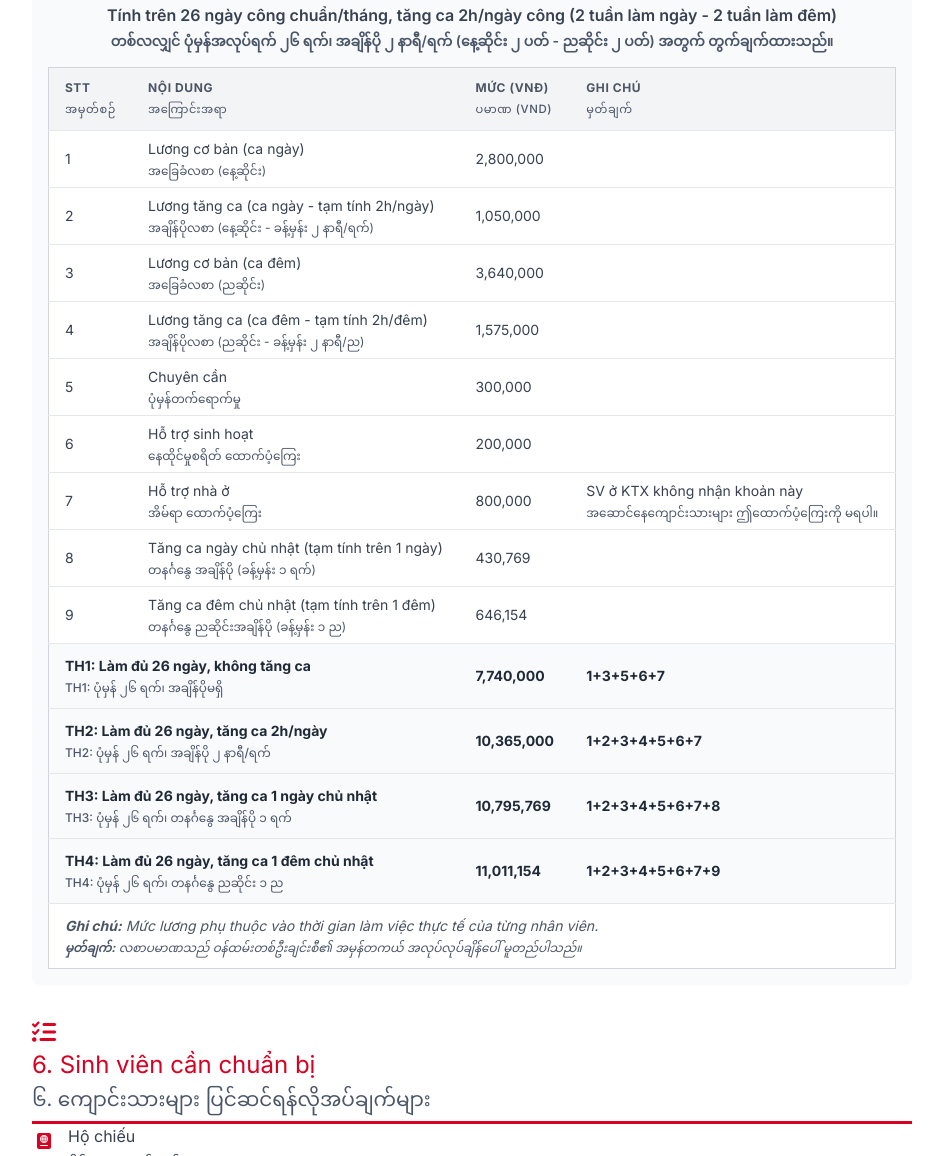
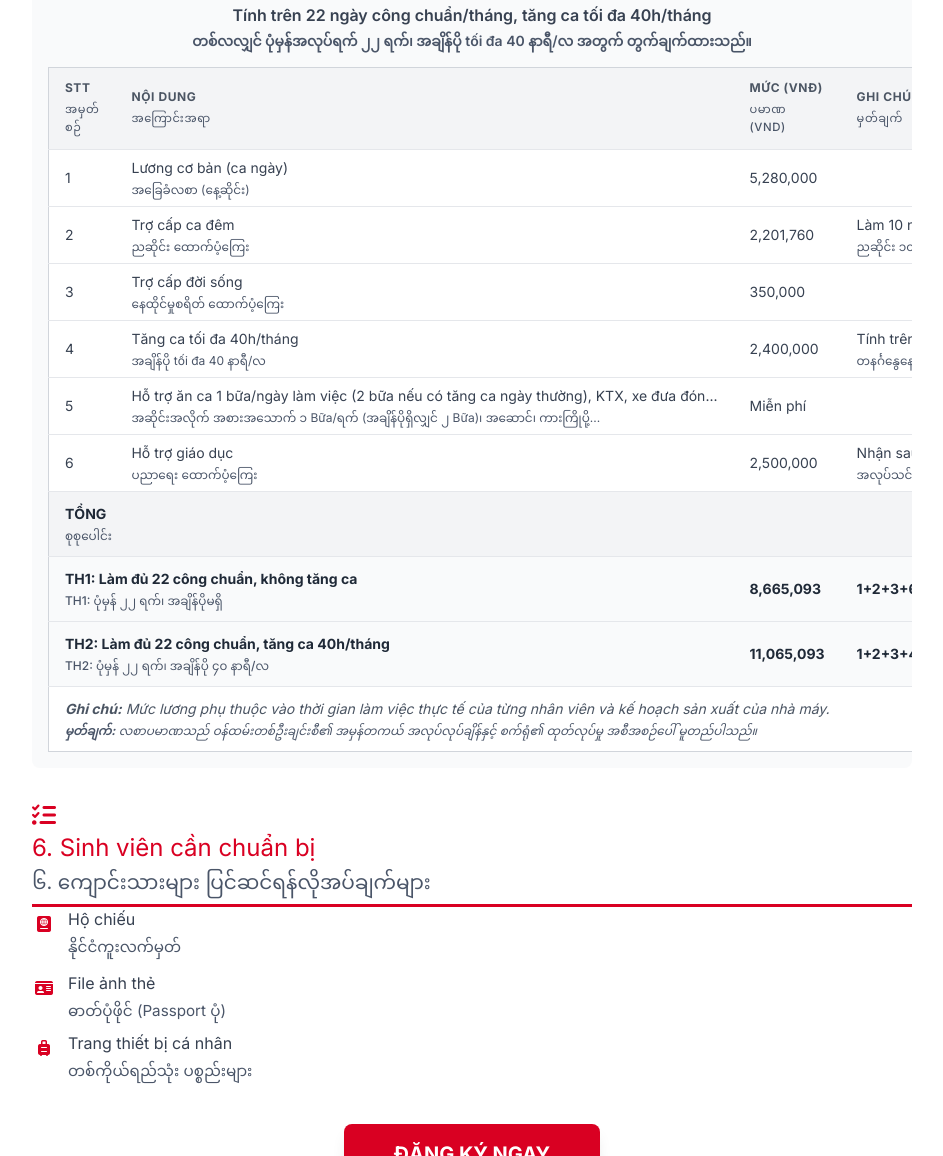
Before and after one commit to duongcanhquan/canon, a plain HTML site: page index.html in a window 1280 px wide. Shown: the part 3178-4334 px from the top of the page, without its empty margins (168-1111 px from the left). Drawn offline with nearby package versions, Linux system fonts and the light colour scheme.

Commit message:
Update index.html

```diff
--- a/index.html
+++ b/index.html
@@ -331,7 +331,7 @@
                      onerror="this.alt='Ảnh KTX không tải được'; this.src='https://placehold.co/800x400/eee/ccc?text=Ảnh+Ký+túc+xá';">
             </section>
 
-            <!-- MỚI: Section Bảng dự tính lương (ĐỔI SỐ THÀNH 5) -->
+            <!-- MỚI: Section Bảng dự tính lương (ĐỔI SỐ THÀNH 5) - ĐÃ CẬP NHẬT THEO ẢNH MỚI NHẤT -->
             <section class="mb-8">
                 <h2 class="text-2xl">
                     <i class="fa-solid fa-calculator mr-2"></i>
@@ -340,8 +340,8 @@
                 </h2>
                 <div class="bg-gray-50 p-4 rounded-lg overflow-x-auto">
                     <p class="text-center font-semibold text-gray-700 mb-4">
-                        <span class="block">Tính trên 26 ngày công chuẩn/tháng, tăng ca 2h/ngày công (2 tuần làm ngày - 2 tuần làm đêm)</span>
-                        <span class="block lang-my text-sm mt-1">တစ်လလျှင် ပုံမှန်အလုပ်ရက် ၂၆ ရက်၊ အချိန်ပို ၂ နာရီ/ရက် (နေ့ဆိုင်း ၂ ပတ် - ညဆိုင်း ၂ ပတ်) အတွက် တွက်ချက်ထားသည်။</span>
+                        <span class="block">Tính trên 22 ngày công chuẩn/tháng, tăng ca tối đa 40h/tháng</span>
+                        <span class="block lang-my text-sm mt-1">တစ်လလျှင် ပုံမှန်အလုပ်ရက် ၂၂ ရက်၊ အချိန်ပို tối đa 40 နာရီ/လ အတွက် တွက်ချက်ထားသည်။</span>
                     </p>
                     <table class="min-w-full divide-y divide-gray-200 border border-gray-300">
                         <thead class="bg-gray-100">
@@ -365,130 +365,106 @@
                             </tr>
                         </thead>
                         <tbody class="bg-white divide-y divide-gray-200">
-                            <!-- Dòng 1-9 -->
+                            <!-- Dòng 1 -->
                             <tr>
                                 <td class="px-4 py-2 whitespace-nowrap text-sm text-gray-700">1</td>
                                 <td class="px-4 py-2 whitespace-nowrap text-sm text-gray-700">
                                     <span class="block">Lương cơ bản (ca ngày)</span>
                                     <span class="block lang-my text-xs">အခြေခံလစာ (နေ့ဆိုင်း)</span>
                                 </td>
-                                <td class="px-4 py-2 whitespace-nowrap text-sm text-gray-700">2,800,000</td>
+                                <td class="px-4 py-2 whitespace-nowrap text-sm text-gray-700">5,280,000</td>
                                 <td class="px-4 py-2 whitespace-nowrap text-sm text-gray-700"></td>
                             </tr>
+                            <!-- Dòng 2 -->
                             <tr>
                                 <td class="px-4 py-2 whitespace-nowrap text-sm text-gray-700">2</td>
                                 <td class="px-4 py-2 whitespace-nowrap text-sm text-gray-700">
-                                    <span class="block">Lương tăng ca (ca ngày - tạm tính 2h/ngày)</span>
-                                    <span class="block lang-my text-xs">အချိန်ပိုလစာ (နေ့ဆိုင်း - ခန့်မှန်း ၂ နာရီ/ရက်)</span>
+                                    <span class="block">Trợ cấp ca đêm</span>
+                                    <span class="block lang-my text-xs">ညဆိုင်း ထောက်ပံ့ကြေး</span>
                                 </td>
-                                <td class="px-4 py-2 whitespace-nowrap text-sm text-gray-700">1,050,000</td>
-                                <td class="px-4 py-2 whitespace-nowrap text-sm text-gray-700"></td>
+                                <td class="px-4 py-2 whitespace-nowrap text-sm text-gray-700">2,201,760</td>
+                                <td class="px-4 py-2 whitespace-nowrap text-sm text-gray-700">
+                                    <span class="block">Làm 10 ngày ca đêm</span>
+                                    <span class="block lang-my text-xs">ညဆိုင်း ၁၀ ရက် လုပ်</span>
+                                </td>
                             </tr>
+                            <!-- Dòng 3 -->
                             <tr>
                                 <td class="px-4 py-2 whitespace-nowrap text-sm text-gray-700">3</td>
                                 <td class="px-4 py-2 whitespace-nowrap text-sm text-gray-700">
-                                    <span class="block">Lương cơ bản (ca đêm)</span>
-                                    <span class="block lang-my text-xs">အခြေခံလစာ (ညဆိုင်း)</span>
+                                    <span class="block">Trợ cấp đời sống</span>
+                                    <span class="block lang-my text-xs">နေထိုင်မှုစရိတ် ထောက်ပံ့ကြေး</span>
                                 </td>
-                                <td class="px-4 py-2 whitespace-nowrap text-sm text-gray-700">3,640,000</td>
+                                <td class="px-4 py-2 whitespace-nowrap text-sm text-gray-700">350,000</td>
                                 <td class="px-4 py-2 whitespace-nowrap text-sm text-gray-700"></td>
                             </tr>
+                            <!-- Dòng 4 -->
                             <tr>
                                 <td class="px-4 py-2 whitespace-nowrap text-sm text-gray-700">4</td>
                                 <td class="px-4 py-2 whitespace-nowrap text-sm text-gray-700">
-                                    <span class="block">Lương tăng ca (ca đêm - tạm tính 2h/đêm)</span>
-                                    <span class="block lang-my text-xs">အချိန်ပိုလစာ (ညဆိုင်း - ခန့်မှန်း ၂ နာရီ/ည)</span>
+                                    <span class="block">Tăng ca tối đa 40h/tháng</span>
+                                    <span class="block lang-my text-xs">အချိန်ပို tối đa 40 နာရီ/လ</span>
                                 </td>
-                                <td class="px-4 py-2 whitespace-nowrap text-sm text-gray-700">1,575,000</td>
-                                <td class="px-4 py-2 whitespace-nowrap text-sm text-gray-700"></td>
+                                <td class="px-4 py-2 whitespace-nowrap text-sm text-gray-700">2,400,000</td>
+                                <td class="px-4 py-2 whitespace-nowrap text-sm text-gray-700">
+                                    <span class="block">Tính trên mức lương ngày chủ nhật</span>
+                                    <span class="block lang-my text-xs">တနင်္ဂနွေနေ့ လစာနှုန်းဖြင့် တွက်သည်။</span>
+                                </td>
                             </tr>
+                            <!-- Dòng 5 -->
                             <tr>
                                 <td class="px-4 py-2 whitespace-nowrap text-sm text-gray-700">5</td>
                                 <td class="px-4 py-2 whitespace-nowrap text-sm text-gray-700">
-                                    <span class="block">Chuyên cần</span>
-                                    <span class="block lang-my text-xs">ပုံမှန်တက်ရောက်မှု</span>
+                                    <span class="block">Hỗ trợ ăn ca 1 bữa/ngày làm việc (2 bữa nếu có tăng ca ngày thường), KTX, xe đưa đón...</span>
+                                    <span class="block lang-my text-xs">အဆိုင်းအလိုက် အစားအသောက် ၁ Bữa/ရက် (အချိန်ပိုရှိလျှင် ၂ Bữa)၊ အဆောင်၊ ကားကြိုပို့...</span>
                                 </td>
-                                <td class="px-4 py-2 whitespace-nowrap text-sm text-gray-700">300,000</td>
+                                <td class="px-4 py-2 whitespace-nowrap text-sm text-gray-700">Miễn phí</td>
                                 <td class="px-4 py-2 whitespace-nowrap text-sm text-gray-700"></td>
                             </tr>
+                            <!-- Dòng 6 -->
                             <tr>
                                 <td class="px-4 py-2 whitespace-nowrap text-sm text-gray-700">6</td>
                                 <td class="px-4 py-2 whitespace-nowrap text-sm text-gray-700">
-                                    <span class="block">Hỗ trợ sinh hoạt</span>
-                                    <span class="block lang-my text-xs">နေထိုင်မှုစရိတ် ထောက်ပံ့ကြေး</span>
+                                    <span class="block">Hỗ trợ giáo dục</span>
+                                    <span class="block lang-my text-xs">ပညာရေး ထောက်ပံ့ကြေး</span>
                                 </td>
-                                <td class="px-4 py-2 whitespace-nowrap text-sm text-gray-700">200,000</td>
-                                <td class="px-4 py-2 whitespace-nowrap text-sm text-gray-700"></td>
-                            </tr>
-                            <tr>
-                                <td class="px-4 py-2 whitespace-nowrap text-sm text-gray-700">7</td>
+                                <td class="px-4 py-2 whitespace-nowrap text-sm text-gray-700">2,500,000</td>
                                 <td class="px-4 py-2 whitespace-nowrap text-sm text-gray-700">
-                                    <span class="block">Hỗ trợ nhà ở</span>
-                                    <span class="block lang-my text-xs">အိမ်ရာ ထောက်ပံ့ကြေး</span>
-                                </td>
-                                <td class="px-4 py-2 whitespace-nowrap text-sm text-gray-700">800,000</td>
-                                <td class="px-4 py-2 whitespace-nowrap text-sm text-gray-700">
-                                    <span class="block">SV ở KTX không nhận khoản này</span>
-                                    <span class="block lang-my text-xs">အဆောင်နေကျောင်းသားများ ဤထောက်ပံ့ကြေးကို မရပါ။</span>
+                                    <span class="block">Nhận sau khi hoàn thành kỳ thực tập với kết quả tốt.</span>
+                                    <span class="block lang-my text-xs">အလုပ်သင်ကာလကို ကောင်းမွန်စွာ ပြီးဆုံးပါက ရရှိမည်။</span>
                                 </td>
                             </tr>
-                            <tr>
-                                <td class="px-4 py-2 whitespace-nowrap text-sm text-gray-700">8</td>
-                                <td class="px-4 py-2 whitespace-nowrap text-sm text-gray-700">
-                                    <span class="block">Tăng ca ngày chủ nhật (tạm tính trên 1 ngày)</span>
-                                    <span class="block lang-my text-xs">တနင်္ဂနွေ အချိန်ပို (ခန့်မှန်း ၁ ရက်)</span>
+
+                            <!-- Dòng Tổng -->
+                            <tr class="bg-gray-100 font-bold">
+                                <td class="px-4 py-3 text-sm text-gray-800 uppercase" colspan="2">
+                                    <span class="block">Tổng</span>
+                                    <span class="block lang-my text-xs font-medium">စုစုပေါင်း</span>
                                 </td>
-                                <td class="px-4 py-2 whitespace-nowrap text-sm text-gray-700">430,769</td>
-                                <td class="px-4 py-2 whitespace-nowrap text-sm text-gray-700"></td>
+                                <td class="px-4 py-3 text-sm text-gray-800" colspan="2"></td>
                             </tr>
-                            <tr>
-                                <td class="px-4 py-2 whitespace-nowrap text-sm text-gray-700">9</td>
-                                <td class="px-4 py-2 whitespace-nowrap text-sm text-gray-700">
-                                    <span class="block">Tăng ca đêm chủ nhật (tạm tính trên 1 đêm)</span>
-                                    <span class="block lang-my text-xs">တနင်္ဂနွေ ညဆိုင်းအချိန်ပို (ခန့်မှန်း ၁ ည)</span>
-                                </td>
-                                <td class="px-4 py-2 whitespace-nowrap text-sm text-gray-700">646,154</td>
-                                <td class="px-4 py-2 whitespace-nowrap text-sm text-gray-700"></td>
-                            </tr>
-                            <!-- Dòng Tổng -->
                             <tr class="bg-gray-50 font-bold">
                                 <td class="px-4 py-3 text-sm text-gray-800" colspan="2">
-                                    <span class="block">TH1: Làm đủ 26 ngày, không tăng ca</span>
-                                    <span class="block lang-my text-xs font-medium">TH1: ပုံမှန် ၂၆ ရက်၊ အချိန်ပိုမရှိ</span>
+                                    <span class="block">TH1: Làm đủ 22 công chuẩn, không tăng ca</span>
+                                    <span class="block lang-my text-xs font-medium">TH1: ပုံမှန် ၂၂ ရက်၊ အချိန်ပိုမရှိ</span>
                                 </td>
-                                <td class="px-4 py-3 text-sm text-gray-800">7,740,000</td>
-                                <td class="px-4 py-3 text-sm text-gray-800">1+3+5+6+7</td>
+                                <td class="px-4 py-3 text-sm text-gray-800">8,665,093</td>
+                                <td class="px-4 py-3 text-sm text-gray-800">1+2+3+6/3</td>
                             </tr>
                              <tr class="bg-gray-50 font-bold">
                                 <td class="px-4 py-3 text-sm text-gray-800" colspan="2">
-                                    <span class="block">TH2: Làm đủ 26 ngày, tăng ca 2h/ngày</span>
-                                    <span class="block lang-my text-xs font-medium">TH2: ပုံမှန် ၂၆ ရက်၊ အချိန်ပို ၂ နာရီ/ရက်</span>
+                                    <span class="block">TH2: Làm đủ 22 công chuẩn, tăng ca 40h/tháng</span>
+                                    <span class="block lang-my text-xs font-medium">TH2: ပုံမှန် ၂၂ ရက်၊ အချိန်ပို ၄၀ နာရီ/လ</span>
                                 </td>
-                                <td class="px-4 py-3 text-sm text-gray-800">10,365,000</td>
-                                <td class="px-4 py-3 text-sm text-gray-800">1+2+3+4+5+6+7</td>
-                            </tr>
-                             <tr class="bg-gray-50 font-bold">
-                                <td class="px-4 py-3 text-sm text-gray-800" colspan="2">
-                                    <span class="block">TH3: Làm đủ 26 ngày, tăng ca 1 ngày chủ nhật</span>
-                                    <span class="block lang-my text-xs font-medium">TH3: ပုံမှန် ၂၆ ရက်၊ တနင်္ဂနွေ အချိန်ပို ၁ ရက်</span>
-                                </td>
-                                <td class="px-4 py-3 text-sm text-gray-800">10,795,769</td>
-                                <td class="px-4 py-3 text-sm text-gray-800">1+2+3+4+5+6+7+8</td>
-                            </tr>
-                             <tr class="bg-gray-50 font-bold">
-                                <td class="px-4 py-3 text-sm text-gray-800" colspan="2">
-                                    <span class="block">TH4: Làm đủ 26 ngày, tăng ca 1 đêm chủ nhật</span>
-                                    <span class="block lang-my text-xs font-medium">TH4: ပုံမှန် ၂၆ ရက်၊ တနင်္ဂနွေ ညဆိုင်း ၁ ည</span>
-                                </td>
-                                <td class="px-4 py-3 text-sm text-gray-800">11,011,154</td>
-                                <td class="px-4 py-3 text-sm text-gray-800">1+2+3+4+5+6+7+9</td>
+                                <td class="px-4 py-3 text-sm text-gray-800">11,065,093</td>
+                                <td class="px-4 py-3 text-sm text-gray-800">1+2+3+4+6/3</td>
                             </tr>
                         </tbody>
                         <tfoot class="bg-white">
                             <tr>
                                 <td class="px-4 py-3 text-sm text-gray-600 italic" colspan="4">
-                                    <span class="block"><strong>Ghi chú:</strong> Mức lương phụ thuộc vào thời gian làm việc thực tế của từng nhân viên.</span>
-                                    <span class="block lang-my text-xs mt-1"><strong>မှတ်ချက်:</strong> လစာပမာဏသည် ဝန်ထမ်းတစ်ဦးချင်းစီ၏ အမှန်တကယ် အလုပ်လုပ်ချိန်ပေါ် မူတည်ပါသည်။</span>
+                                    <span class="block"><strong>Ghi chú:</strong> Mức lương phụ thuộc vào thời gian làm việc thực tế của từng nhân viên và kế hoạch sản xuất của nhà máy.</span>
+                                    <span class="block lang-my text-xs mt-1"><strong>မှတ်ချက်:</strong> လစာပမာဏသည် ဝန်ထမ်းတစ်ဦးချင်းစီ၏ အမှန်တကယ် အလုပ်လုပ်ချိန်နှင့် စက်ရုံ၏ ထုတ်လုပ်မှု အစီအစဉ်ပေါ် မူတည်ပါသည်။</span>
                                 </td>
                             </tr>
                         </tfoot>
```
